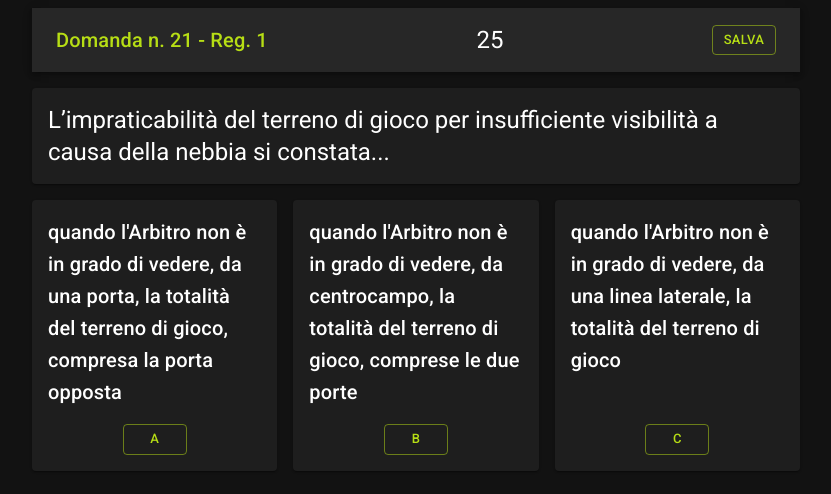
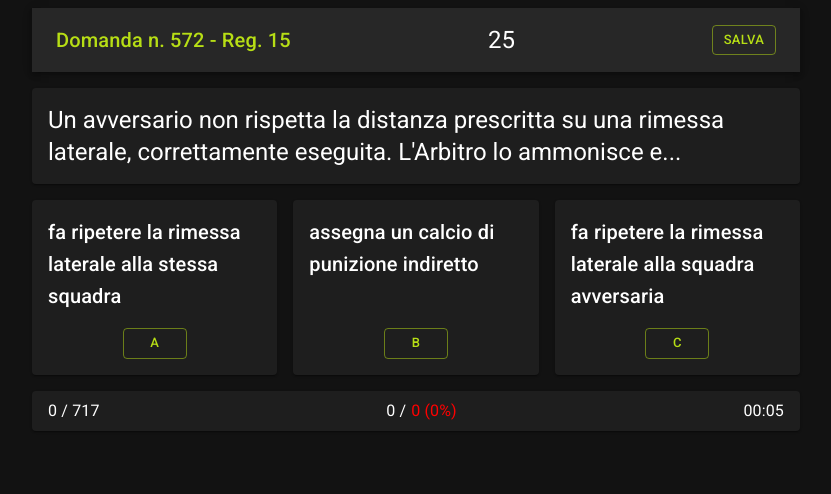
Before and after one commit to dalborgo/reg-quiz-gamification, a React (Vite) app: page / in a window 1280 px wide. Shown: the top 494 px of the page, without its empty margins (224-1055 px from the left). Built offline with nearby package versions, Linux system fonts and the light colour scheme.

Commit message:
delete node_modules

```diff
--- a/package.json
+++ b/package.json
@@ -15,6 +15,7 @@
     "@fontsource/roboto": "^5.0.3",
     "@mui/icons-material": "^5.11.16",
     "@mui/material": "^5.13.6",
+    "lodash": "^4.17.21",
     "react": "^18.2.0",
     "react-dom": "^18.2.0"
   },
--- a/src/App.jsx
+++ b/src/App.jsx
@@ -1,28 +1,39 @@
 import master from './quiz.json'
+import findIndex from 'lodash/findIndex'
 
-import { AppBar, Box, Button, Toolbar, Typography } from '@mui/material'
-import { useRef, useState } from 'react'
+import { AppBar, Box, Button, Paper, Toolbar, Typography } from '@mui/material'
+import { useEffect, useRef, useState } from 'react'
 import { Timer } from './Timer.jsx'
 import { Section } from './Section.jsx'
+import Timer2 from './Timer2.jsx'
 
-function getRandomObjectWithVolteZero (array) {
-  const filteredArray = array.filter(obj => !obj.volte)
-  return Math.floor(Math.random() * filteredArray.length)
-}
-
+const total = master.length
 const sbagliate = []
+let count = 0
 
 function App () {
   const [quiz] = useState(() => {
     const savedQuiz = sessionStorage.getItem('savedQuiz')
-    return savedQuiz ? JSON.parse(savedQuiz) : master
+    if (savedQuiz) {
+      const parsedQuiz = JSON.parse(savedQuiz)
+      const startDone_ = parsedQuiz.filter(row => row.volte > 0)
+      count = startDone_?.length || 0
+      return parsedQuiz
+    } else {
+      return master
+    }
   })
-  const randomIndex = getRandomObjectWithVolteZero(quiz)
-  const dom = quiz[randomIndex]
+  const filteredArray = quiz.filter(obj => !obj.volte)
+  const randomIndex = Math.floor(Math.random() * filteredArray.length)
+  const dom = filteredArray[randomIndex]
+  const originalIndex = findIndex(quiz, { num: dom.num })
   const time = useRef(new Date().getTime())
   const { num, reg, esa } = dom
   const [isRunning] = useState(true)
   const [stats, setStats] = useState({ esatte: 0, sbagliate: 0 })
+  const totale = stats.esatte + stats.sbagliate
+  const percentualeSbagliate = Math.round((stats.sbagliate / totale) * 100)
+
   const handleButtonClick = risposta => {
     if (risposta === esa) {
       setStats(prevStats => ({
@@ -34,16 +45,17 @@ function App () {
         ...prevStats,
         sbagliate: prevStats.sbagliate + 1,
       }))
-      quiz[randomIndex].sbagliata = quiz[randomIndex].sbagliata ? quiz[randomIndex].sbagliata + 1 : 1
+      quiz[originalIndex].sbagliata = quiz[originalIndex].sbagliata ? quiz[originalIndex].sbagliata + 1 : 1
       sbagliate.push(dom)
     }
-    const currentTime = new Date().getTime();
+    count++
+    const currentTime = new Date().getTime()
     const elapsedSeconds = Math.floor((currentTime - time.current) / 1000)
     console.log('elapsedSeconds:', elapsedSeconds)
     time.current = currentTime
     const elem = document.getElementById('myTimer')
     elem.click()
-    quiz[randomIndex].volte = quiz[randomIndex].volte ? quiz[randomIndex].volte + 1 : 1
+    quiz[originalIndex].volte = quiz[originalIndex].volte ? quiz[originalIndex].volte + 1 : 1
     setStats((prevStats) => ({
       ...prevStats,
       domPrev: { ...dom, elapsedSeconds, risposta },
@@ -52,6 +64,26 @@ function App () {
   const save = () => {
     sessionStorage.setItem('savedQuiz', JSON.stringify(quiz))
   }
+  useEffect(() => {
+    const handleKeyDown = (event) => {
+      if (event.keyCode === 37) {
+        const elem = document.getElementById('ButtonA')
+        elem.click()
+      } else if (event.keyCode === 38) {
+        const elem = document.getElementById('ButtonB')
+        elem.click()
+      } else if (event.keyCode === 39) {
+        const elem = document.getElementById('ButtonC')
+        elem.click()
+      }
+    }
+
+    window.addEventListener('keydown', handleKeyDown)
+
+    return () => {
+      window.removeEventListener('keydown', handleKeyDown)
+    }
+  }, [])
   console.log('sbagliate:', sbagliate)
   return (
     <>
@@ -77,6 +109,14 @@ function App () {
           </Toolbar>
         </AppBar>
         <Section dom={dom} handleButtonClick={handleButtonClick}/>
+        <Paper display="flex" sx={{ pt: 1, pb: 1, mt: 2, pl: 2, pr: 2 }}>
+          <Box display="flex" justifyContent="space-between">
+            <Box>{count} / {total}</Box>
+            <Box display="flex" justifyContent="center">{totale} / <span
+              style={{ color: 'red', marginLeft: 5 }}>{stats.sbagliate} ({percentualeSbagliate || 0}%)</span></Box>
+            <Box><Timer2/></Box>
+          </Box>
+        </Paper>
       </Box>
       <Box
         sx={{
--- a/src/Section.jsx
+++ b/src/Section.jsx
@@ -30,8 +30,11 @@ export const Section = ({ dom, handleButtonClick }) => {
             <Typography variant="h6" color="secondary" sx={{ mb: isPrev ? 0 : 2 }}>{dom['ris1']}</Typography>
             {
               !isPrev &&
-              <Button sx={{ mt: 'auto', display: 'block', mx: 'auto' }} onClick={() => handleButtonClick('A')}
-                      variant="outlined">
+              <Button
+                id="ButtonA"
+                sx={{ mt: 'auto', display: 'block', mx: 'auto' }}
+                onClick={() => handleButtonClick('A')}
+                variant="outlined">
                 A
               </Button>
             }
@@ -48,8 +51,11 @@ export const Section = ({ dom, handleButtonClick }) => {
             <Typography variant="h6" color="secondary" sx={{ mb: isPrev ? 0 : 2 }}>{dom['ris2']}</Typography>
             {
               !isPrev &&
-              <Button sx={{ mt: 'auto', display: 'block', mx: 'auto' }} onClick={() => handleButtonClick('B')}
-                      variant="outlined">
+              <Button
+                id="ButtonB"
+                sx={{ mt: 'auto', display: 'block', mx: 'auto' }}
+                onClick={() => handleButtonClick('B')}
+                variant="outlined">
                 B
               </Button>
             }
@@ -66,8 +72,11 @@ export const Section = ({ dom, handleButtonClick }) => {
             <Typography variant="h6" color="secondary" sx={{ mb: isPrev ? 0 : 2 }}>{dom['ris3']}</Typography>
             {
               !isPrev &&
-              <Button sx={{ mt: 'auto', display: 'block', mx: 'auto' }} onClick={() => handleButtonClick('C')}
-                      variant="outlined">
+              <Button
+                id="ButtonC"
+                sx={{ mt: 'auto', display: 'block', mx: 'auto' }}
+                onClick={() => handleButtonClick('C')}
+                variant="outlined">
                 C
               </Button>
             }
--- /dev/null
+++ b/src/Timer2.jsx
@@ -0,0 +1,36 @@
+import { useEffect, useState } from 'react'
+
+const Timer2 = () => {
+  const [seconds, setSeconds] = useState(0)
+  const [minutes, setMinutes] = useState(0)
+
+  useEffect(() => {
+    const interval = setInterval(() => {
+      // Incrementa i secondi
+      setSeconds((prevSeconds) => prevSeconds + 1)
+
+      // Se i secondi raggiungono 60, incrementa i minuti e azzera i secondi
+      if (seconds === 59) {
+        setSeconds(0)
+        setMinutes((prevMinutes) => prevMinutes + 1)
+      }
+    }, 1000)
+
+    return () => {
+      clearInterval(interval)
+    }
+  }, [seconds])
+
+  // Funzione per aggiungere un zero davanti a numeri inferiori a 10
+  const formatTime = (time) => {
+    return time < 10 ? `0${time}` : time
+  }
+
+  return (
+    <div>
+      {formatTime(minutes)}:{formatTime(seconds)}
+    </div>
+  )
+}
+
+export default Timer2
```
Also changed, not shown: 1 other file (tests, documents, lock files or other folders).
